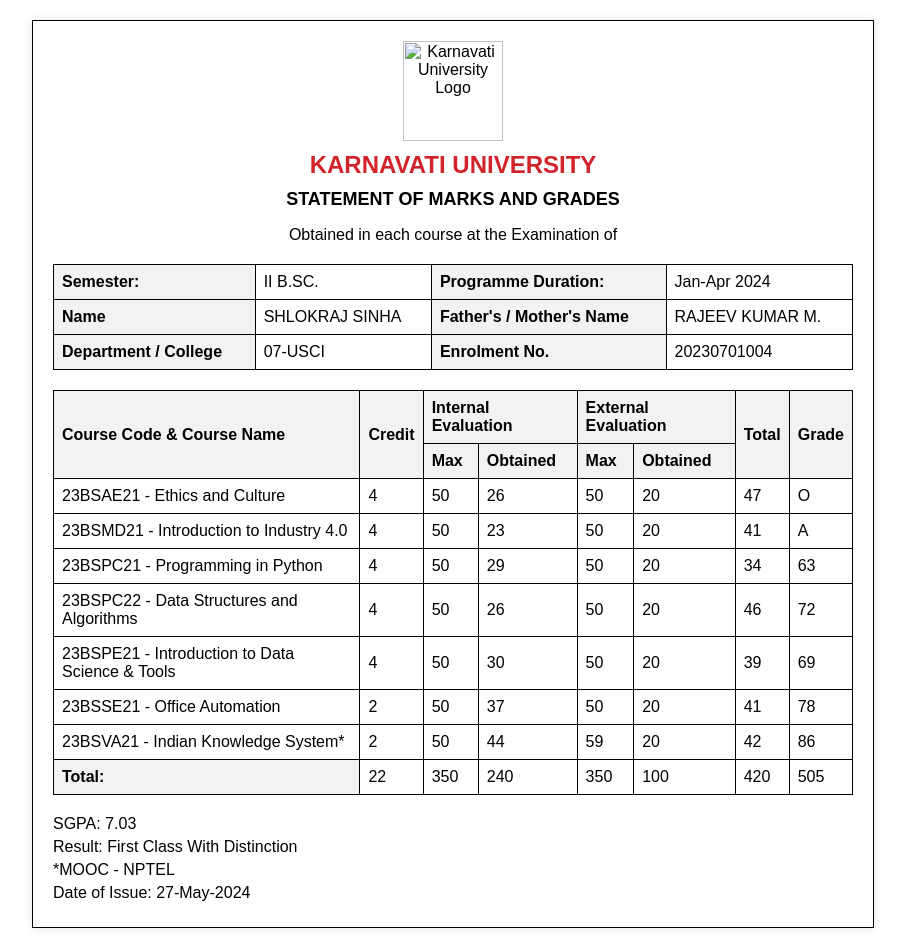
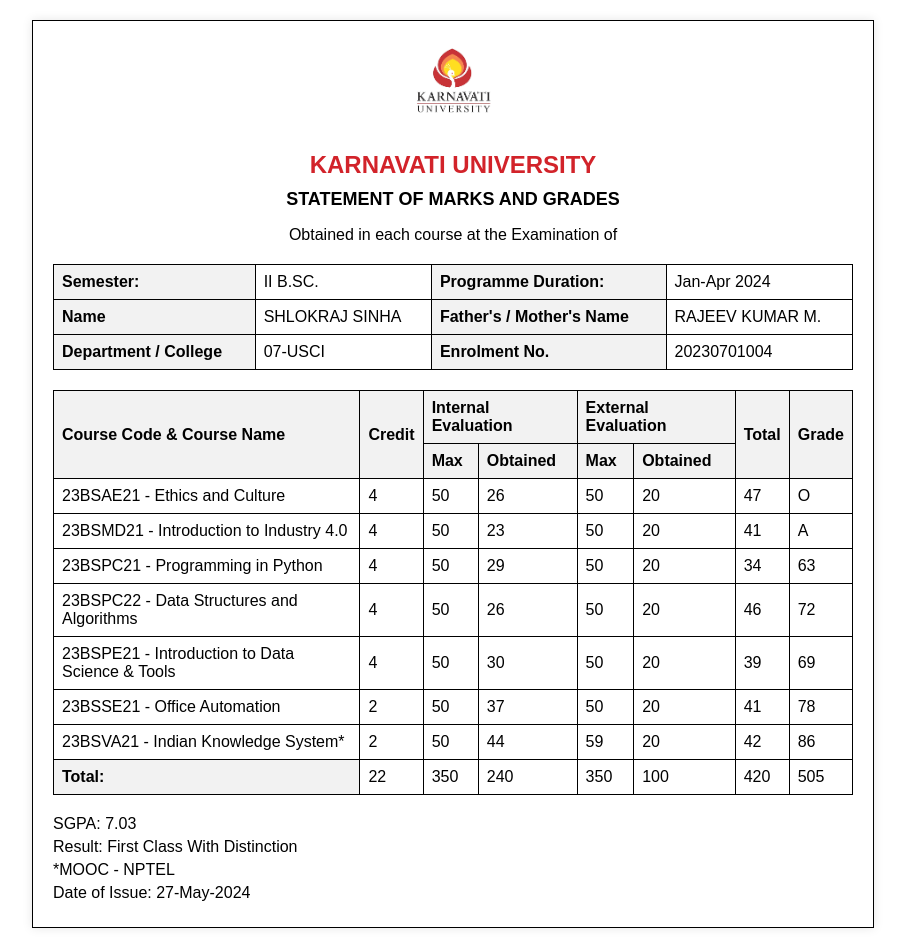
Before and after one commit to SinhaShlokraj/My-Website, a plain HTML site: page p6.html in a window 1280 px wide. Shown: the whole page, without its empty margins (187-1092 px from the left). Drawn offline with Linux system fonts and the light colour scheme.

Commit message:
Update p6.html

```diff
--- a/p6.html
+++ b/p6.html
@@ -68,7 +68,7 @@
 <body>
     <div class="container">
         <div class="header">
-            <img src="C:\Users\Shlok\OneDrive\Desktop\WDT\ku.png" alt="Karnavati University Logo">
+            <img src="kulogo.png" alt="Karnavati University Logo">
             <h1>KARNAVATI UNIVERSITY</h1>
             <h2>STATEMENT OF MARKS AND GRADES</h2>
             <p>Obtained in each course at the Examination of</p>
```
